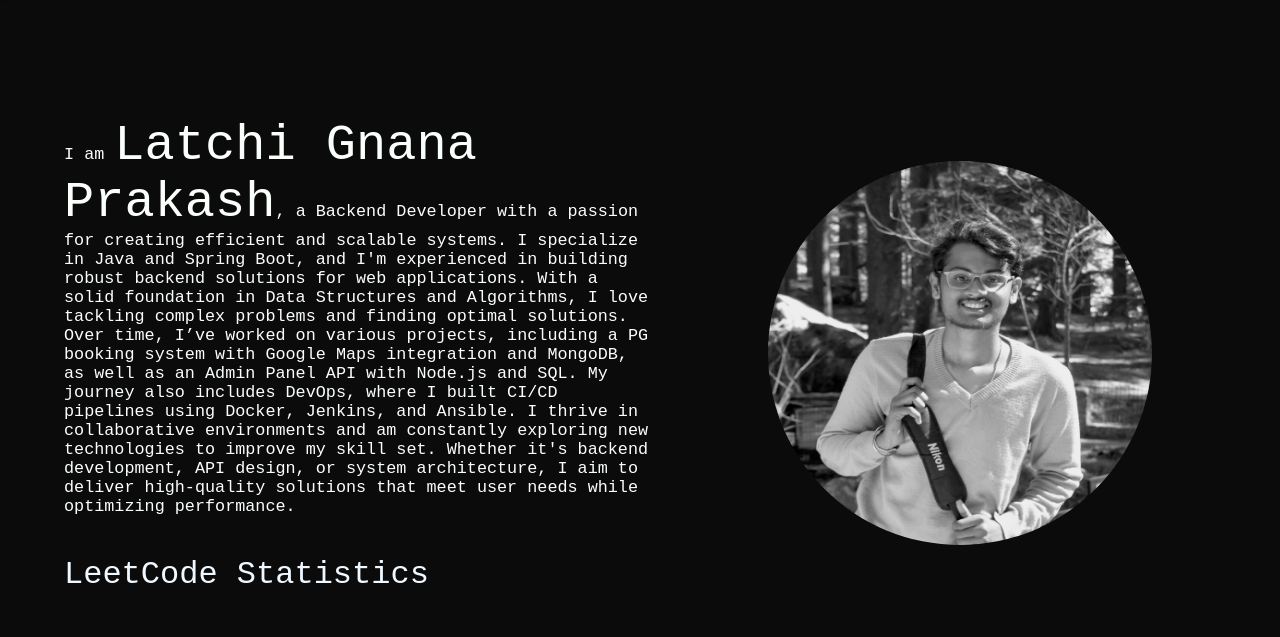
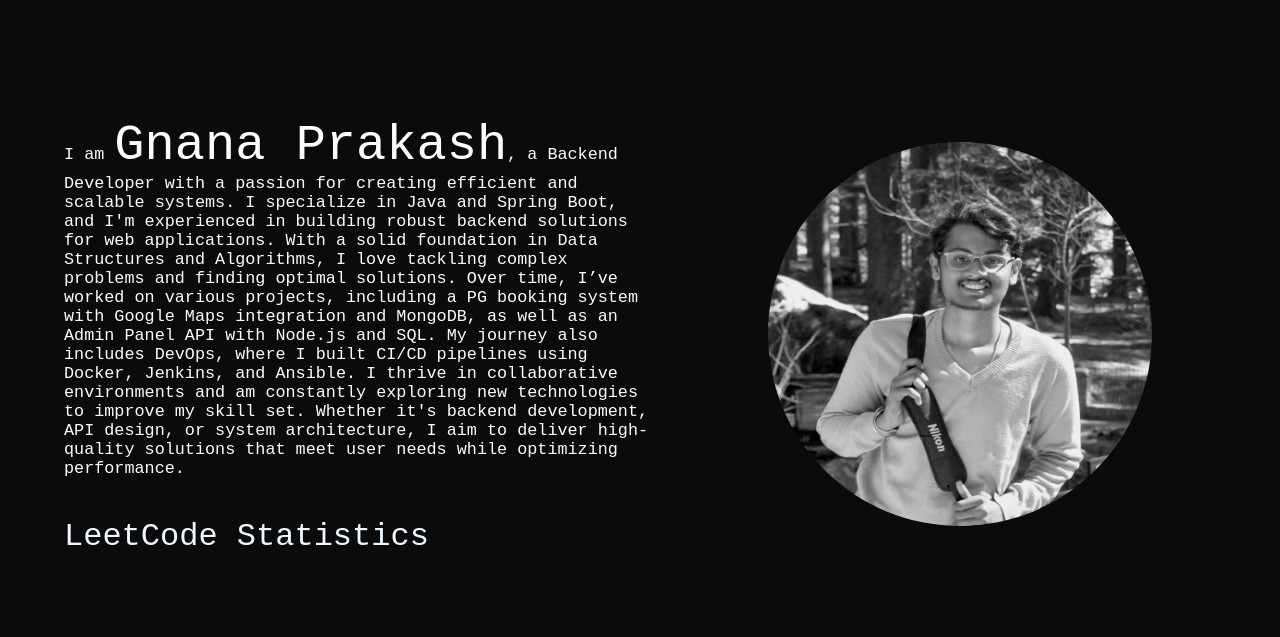
Before and after one commit to GnanaPrakash07/Portfolio, a plain HTML site: page index.html in a window 1280 px wide. Shown: the part 63-700 px from the top of the page. Drawn offline with Linux system fonts and the light colour scheme; no server answers.

Commit message:
Update index.html

```diff
--- a/index.html
+++ b/index.html
@@ -39,7 +39,7 @@
 
     <info id="information" class="info-div">
         <div class="about">
-            <span class="about-me">I am <span class="my-name">Latchi Gnana Prakash</span>, a Backend Developer with a passion for creating efficient and scalable systems.
+            <span class="about-me">I am <span class="my-name">Gnana Prakash</span>, a Backend Developer with a passion for creating efficient and scalable systems.
             I specialize in Java and Spring Boot, and I'm experienced in building robust backend solutions for web applications. With a solid foundation in Data Structures and Algorithms, I love tackling complex problems and finding optimal solutions. Over time, I’ve worked on various projects, including a PG booking system with Google Maps integration and MongoDB, as well as an Admin Panel API with Node.js and SQL. My journey also includes DevOps, where I built CI/CD pipelines using Docker, Jenkins, and Ansible.
 
             I thrive in collaborative environments and am constantly exploring new technologies to improve my skill set. Whether it's backend development, API design, or system architecture, I aim to deliver high-quality solutions that meet user needs while optimizing performance.
```
